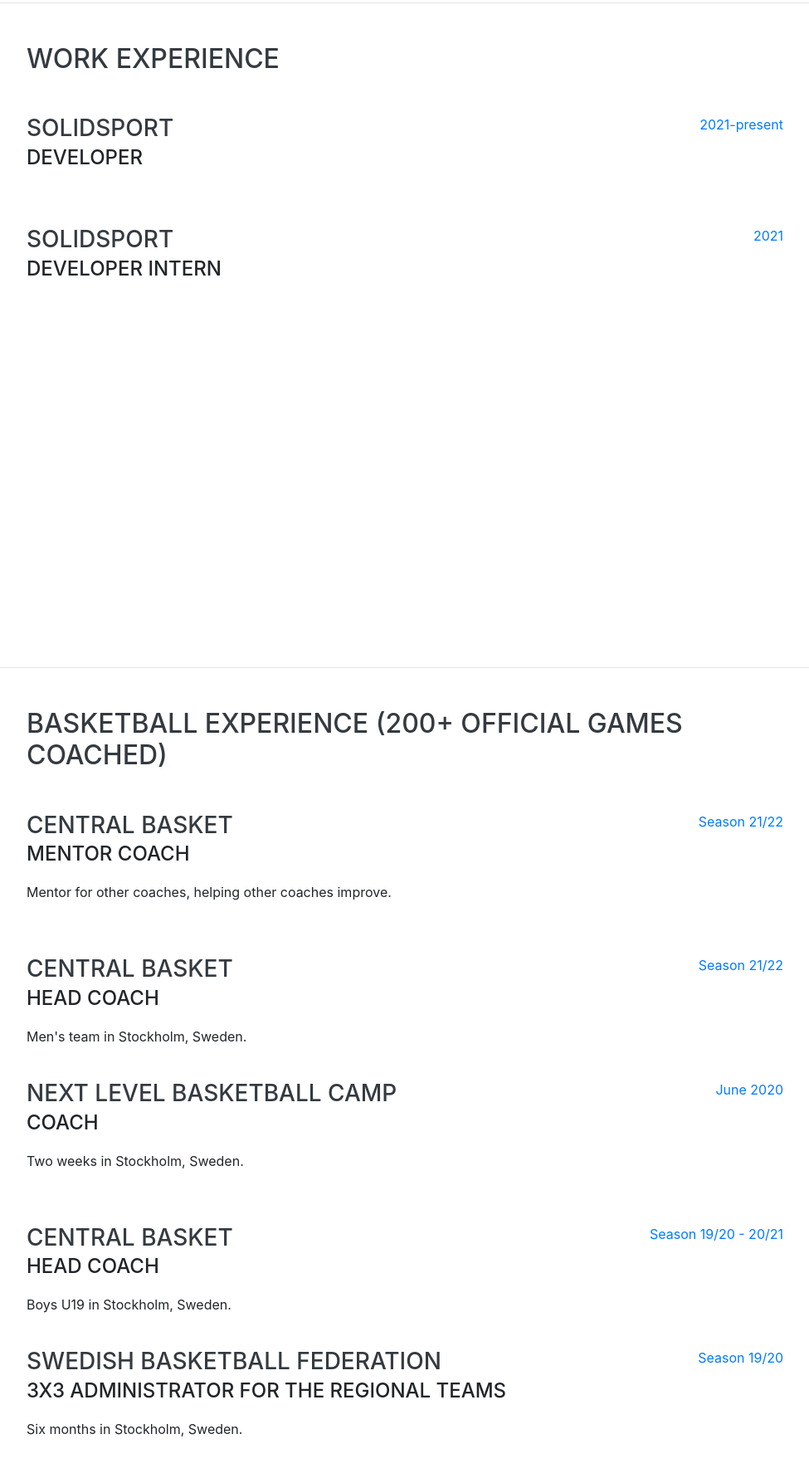
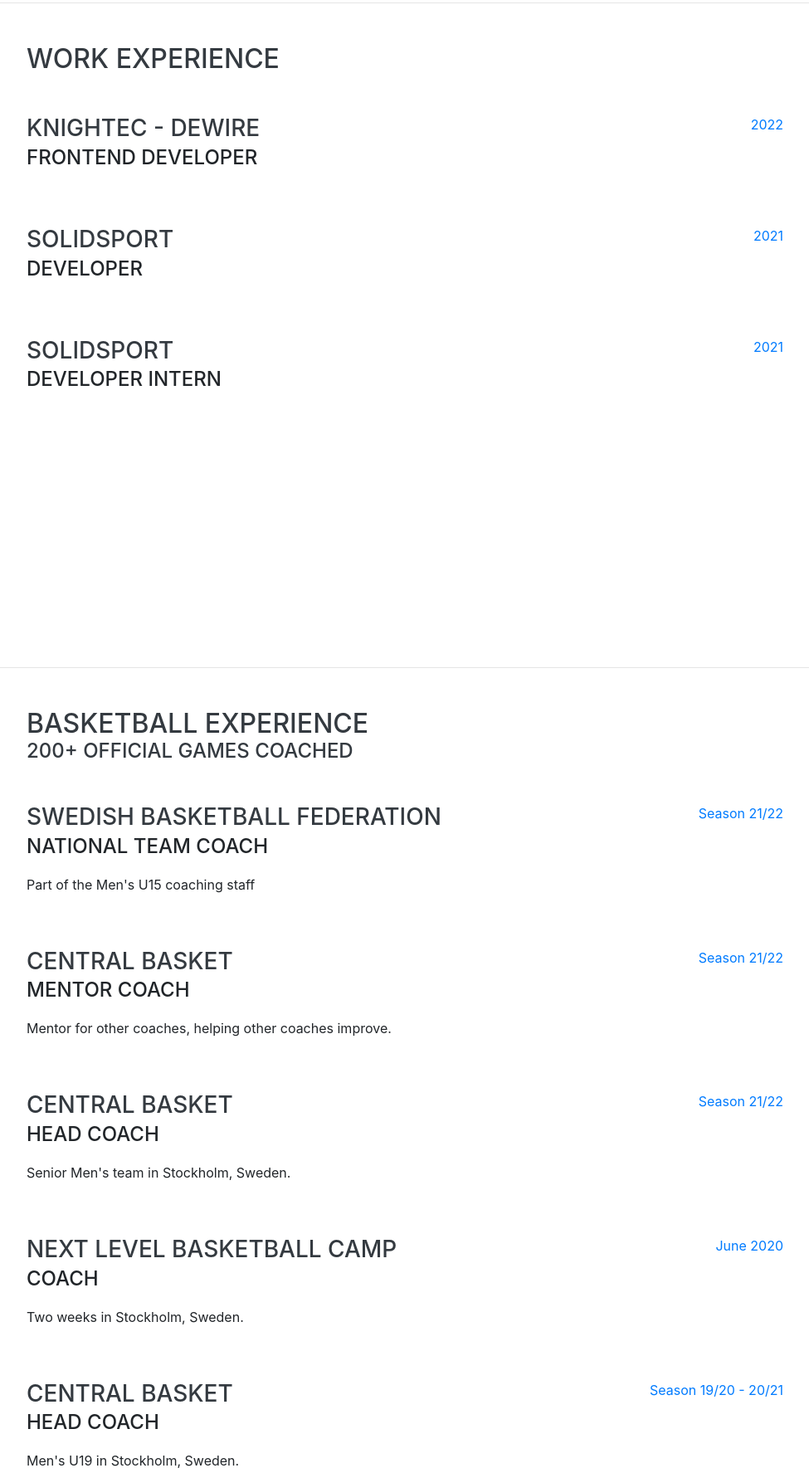
Before and after one commit to Kaosma/kaosma.github.io, a website with bundled scripts: page index.html in a window 1280 px wide. Shown: the part 2399-4174 px from the top of the page at 83% size, without its empty margins (288-1263 px from the left). Built offline with nearby package versions, Linux system fonts and the light colour scheme; a web font is replaced by a local one.

Commit message:
Updated work experience

```diff
--- a/index.html
+++ b/index.html
@@ -269,15 +269,28 @@
 
         <div class="resume-item d-flex flex-column flex-md-row justify-content-between mb-5">
           <div class="resume-content">
+            <h3 class="mb-0">Knightec - Dewire</h3>
+            <div class="subheading mb-3">Frontend Developer</div>
+
+          </div>
+
+          <div class="resume-date text-md-right">
+            <span class="text-primary">2022</span>
+          </div>
+        </div>
+
+        <div class="resume-item d-flex flex-column flex-md-row justify-content-between mb-5">
+          <div class="resume-content">
             <h3 class="mb-0">SolidSport</h3>
             <div class="subheading mb-3">Developer</div>
 
           </div>
 
           <div class="resume-date text-md-right">
-            <span class="text-primary">2021-present</span>
+            <span class="text-primary">2021</span>
           </div>
         </div>
+
         <div class="resume-item d-flex flex-column flex-md-row justify-content-between mb-5">
           <div class="resume-content">
             <h3 class="mb-0">SolidSport</h3>
@@ -296,7 +309,18 @@
 
     <section class="resume-section p-3 p-lg-5 d-flex justify-content-center" id="basketballExperience">
       <div class="w-100">
-        <h2 class="mb-5">Basketball Experience (200+ official games coached)</h2>
+        <h2 class="mb-5">Basketball Experience <div class="subheading mb-3">200+ official games coached</div></h2>
+
+        <div class="resume-item d-flex flex-column flex-md-row justify-content-between mb-5">
+          <div class="resume-content">
+            <h3 class="mb-0">Swedish basketball federation</h3>
+            <div class="subheading mb-3">National Team Coach</div>
+            <p>Part of the Men's U15 coaching staff</p>
+          </div>
+          <div class="resume-date text-md-right">
+            <span class="text-primary">Season 21/22</span>
+          </div>
+        </div>
 
         <div class="resume-item d-flex flex-column flex-md-row justify-content-between mb-5">
           <div class="resume-content">
@@ -313,14 +337,14 @@
           <div class="resume-content">
             <h3 class="mb-0">Central Basket</h3>
             <div class="subheading mb-3">Head Coach</div>
-            <p>Men's team in Stockholm, Sweden.</p>
+            <p>Senior Men's team in Stockholm, Sweden.</p>
             <br>
           </div>
           <div class="resume-date text-md-right">
             <span class="text-primary">Season 21/22</span>
           </div>
         </div>
-
+        <br>
         <div class="resume-item d-flex flex-column flex-md-row justify-content-between mb-5">
           <div class="resume-content">
             <h3 class="mb-0">Next Level Basketball Camp</h3>
@@ -336,14 +360,14 @@
           <div class="resume-content">
             <h3 class="mb-0">Central Basket</h3>
             <div class="subheading mb-3">Head Coach</div>
-            <p>Boys U19 in Stockholm, Sweden.</p>
+            <p>Men's U19 in Stockholm, Sweden.</p>
             <br>
           </div>
           <div class="resume-date text-md-right">
             <span class="text-primary">Season 19/20 - 20/21</span>
           </div>
         </div>
-
+        <br>
         <div class="resume-item d-flex flex-column flex-md-row justify-content-between mb-5">
           <div class="resume-content">
             <h3 class="mb-0">Swedish basketball federation</h3>
@@ -366,7 +390,7 @@
             <span class="text-primary">June 2019</span>
           </div>
         </div>
-
+        <br>
         <div class="resume-item d-flex flex-column flex-md-row justify-content-between">
           <div class="resume-content">
             <h3 class="mb-0">The basketball embassy assembly</h3>
@@ -378,7 +402,7 @@
             <span class="text-primary">June 2019</span>
           </div>
         </div>
-
+        <br>
         <div class="resume-item d-flex flex-column flex-md-row justify-content-between mb-5">
           <div class="resume-content">
             <h3 class="mb-0">Swedish basketball federation</h3>
@@ -401,7 +425,7 @@
             <span class="text-primary">Season 17/18 - 18/19</span>
           </div>
         </div>
-
+        <br>
         <div class="resume-item d-flex flex-column flex-md-row justify-content-between">
           <div class="resume-content">
             <h3 class="mb-0">Central Basket</h3>
@@ -413,7 +437,7 @@
             <span class="text-primary">Season 18/19</span>
           </div>
         </div>
-
+        <br>
         <div class="resume-item d-flex flex-column flex-md-row justify-content-between">
           <div class="resume-content">
             <h3 class="mb-0">Central Basket</h3>
@@ -425,7 +449,7 @@
             <span class="text-primary">Season 17/18</span>
           </div>
         </div>
-
+        <br>
         <div class="resume-item d-flex flex-column flex-md-row justify-content-between">
           <div class="resume-content">
             <h3 class="mb-0">Central Basket</h3>
@@ -437,7 +461,7 @@
             <span class="text-primary">Season 14/15 - 16/17</span>
           </div>
         </div>
-
+        <br>
         <div class="resume-item d-flex flex-column flex-md-row justify-content-between">
           <div class="resume-content">
             <h3 class="mb-0">Huddinge Basket</h3>
@@ -449,6 +473,18 @@
             <span class="text-primary">Season 13/14</span>
           </div>
         </div>
+        <br>
+        <div class="resume-item d-flex flex-column flex-md-row justify-content-between">
+          <div class="resume-content">
+            <h3 class="mb-0">Central Basket</h3>
+            <div class="subheading mb-3">Assistant Coach</div>
+            <p>Boys U12 in Stockholm, Sweden.</p>
+            <br>
+          </div>
+          <div class="resume-date text-md-right">
+            <span class="text-primary">Season 12/13</span>
+          </div>
+        </div>
       </div>
     </section>
 
@@ -458,8 +494,8 @@
       <div class="w-100">
         <h2 class="mb-5">Interests</h2>
         <p>Apart from being a developer, I like to spend my time on playing and coaching basketball. I've coached for
-          about 9 years for a basketball club in Stockholm, Central Basket. I also coached for Stockholm's district and
-          regional teams.</p>
+          about 10 years at a basketball club in Stockholm, Central Basket. I've also coached for Stockholm's district and
+          regional teams. Currently I am also part of the coaching staff for Sweden's Men's U15 National Team.</p>
         <p class="mb-0">When computer programming and basketball is put aside I really enjoy watching movies and
           spending time with people I care about.</p> <br>
         <p class="mb-0">I also have a tendency to be drawn to any sport that stimulates me and any math problem that
```
